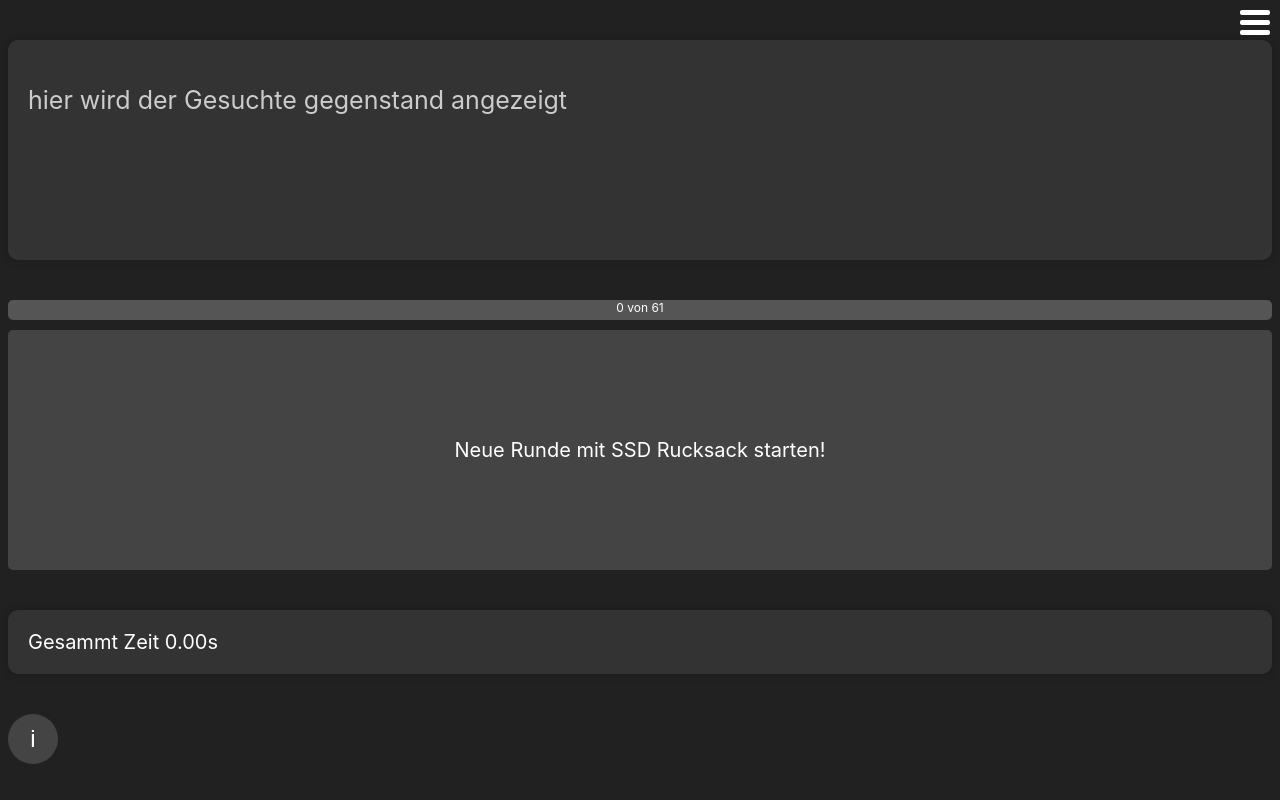
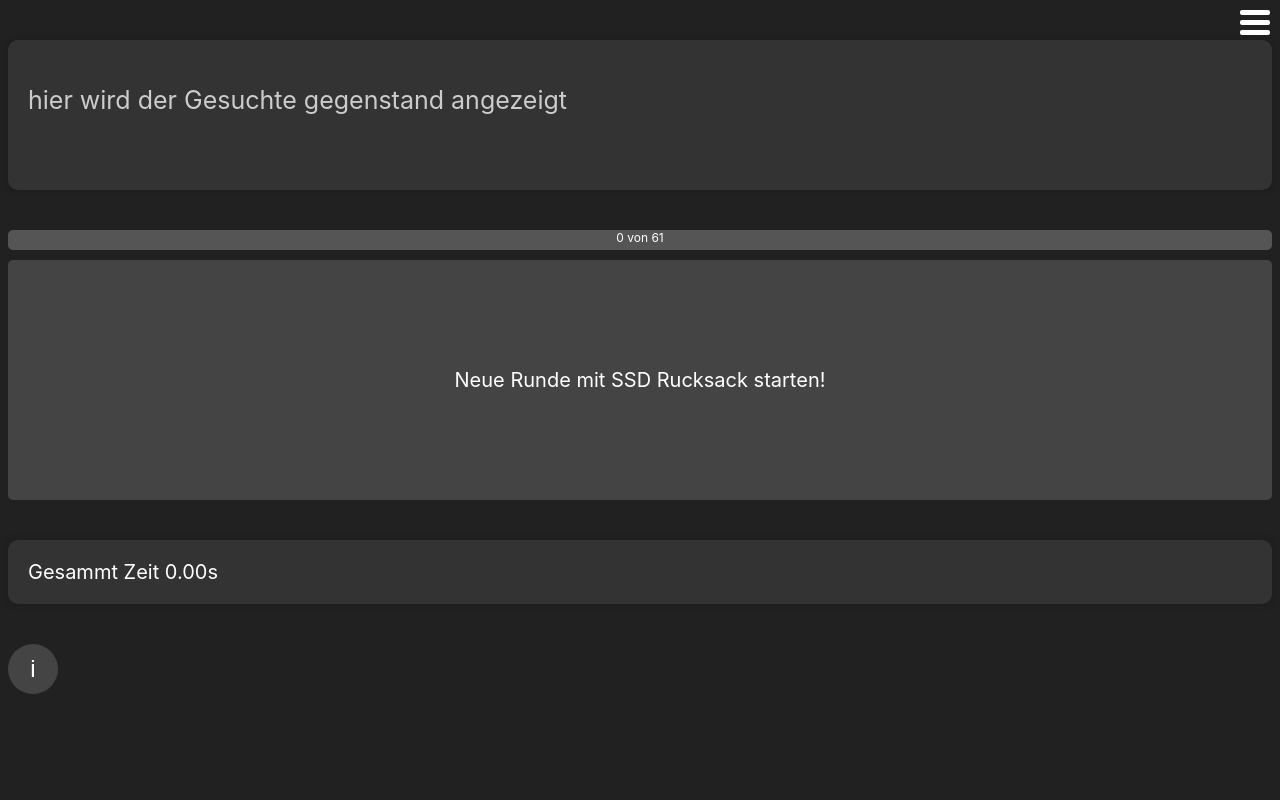
Before and after one commit to Daidalos20/Daidalos20.github.io, a plain HTML site: page index.html in a window 1280 px wide. Drawn offline with Linux system fonts and the light colour scheme.

Commit message:
Update index.html

```diff
--- a/index.html
+++ b/index.html
@@ -27,7 +27,7 @@
     }
 
     .item-container {
-      min-height: 180px;
+      min-height: 110px;
       max-height: auto;
     }
 
```
